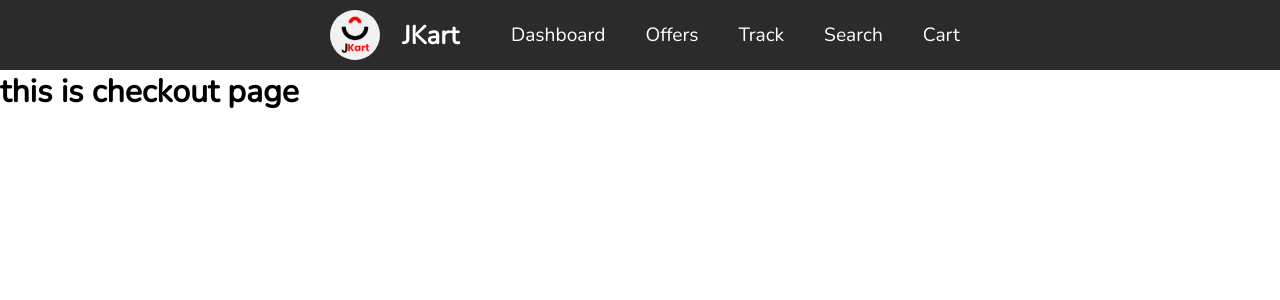
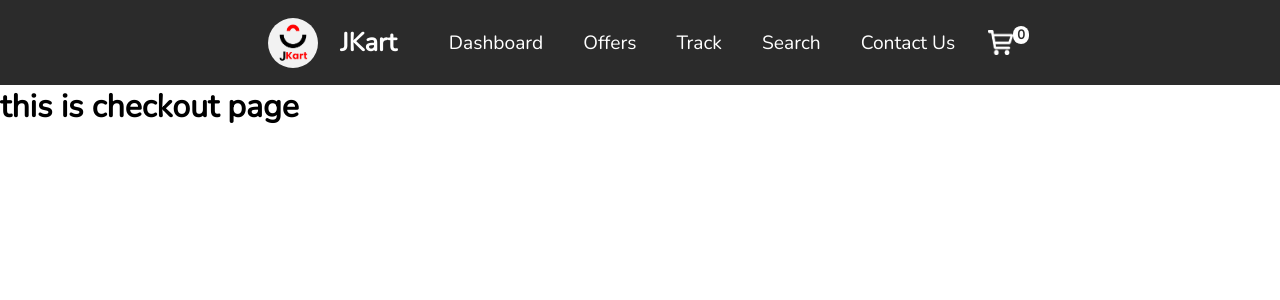
Before and after one commit to nikhivishwaa/JKart-Ecommerce-Website, a Django app: page /shop/cart/ in a window 1280 px wide. Shown: the top 300 px of the page. Run offline with Django 4.2, Linux system fonts and the light colour scheme.

Commit message:
cart logic updated to display no of items in cart on webpage

```diff
--- a/jkart/shop/static/shop/CSS/index.css
+++ b/jkart/shop/static/shop/CSS/index.css
@@ -36,19 +36,21 @@
             list-style: none;
         }
 
-        #navbar ul li a {
+        .nav-btn {
             text-decoration: none;
             padding: 6px 20px;
             color: white;
-
+        }
+        .nav-icon {
+            text-decoration: none;
+            padding: 6px 20px;
         }
 
-        #navbar ul li a:hover {
+        .nav-btn:hover {
             color: rgb(43, 43, 43);
             background-color: white;
             font-weight: bold;
             border-radius: 28px;
-
         }
 
         /* Navigation Menu : logo section */
@@ -105,11 +107,12 @@
         }
 
         /* cart button / icon styling */
-        .cart-btn{
+        .cart-btn {
             margin: auto 13px;
             display: flex;
 
         }
+
         .cart-btn img {
             display: block;
             width: 25px;
@@ -117,6 +120,7 @@
             filter: invert();
             margin: 4px 0px;
         }
+
         .cart-btn .count {
             font-size: .8rem;
             padding: 0px 4px;
@@ -144,6 +148,7 @@
             padding-left: 45px;
             font-size: 1.2rem;
         }
+
         /* input:active {
             padding: 10px 20px;
             border-radius: 12px;
--- /dev/null
+++ b/jkart/shop/static/shop/JS/cart.js
@@ -0,0 +1,14 @@
+const updateCart = () => {
+    let count = document.getElementsByClassName('count');
+    console.log(count);
+    let _cart = Array.from(count);
+    temp = JSON.parse(localStorage.getItem('cart'));
+    let item = 0;
+    for (const key in temp) {
+        item += temp[key];
+    }
+    console.log(item);
+    for (const i of _cart) {
+        i.innerHTML = item.toString();
+    }
+}
--- a/jkart/shop/templates/shop/basic.html
+++ b/jkart/shop/templates/shop/basic.html
@@ -23,16 +23,22 @@
             <h1>JKart</h1>
         </div>
         <ul>
-            <li><a href="/shop">Dashboard</a></li>
-            <li><a href="/shop/offers">Offers</a></li>
-            <li><a href="/shop/track">Track</a></li>
-            <li><a href="/shop/search">Search</a></li>
-            <li><a href="/shop/cart">Cart</a></li>
+            <li ><a class="nav-btn" href="/shop">Dashboard</a></li>
+            <li ><a class="nav-btn" href="/shop/offers">Offers</a></li>
+            <li ><a class="nav-btn" href="/shop/track">Track</a></li>
+            <li ><a class="nav-btn" href="/shop/search">Search</a></li>
+            <li ><a class="nav-btn" href="/shop/contact">Contact Us</a></li>
+            <li><a class="nav-icon" href="/shop/cart">
+                    <div class="cart-btn">
+                        <img src="{%static 'shop/IMG/cart.png'%}" alt="shop.png" id="logo">
+                        <div class="count"></div>
+                    </div>
+                </a></li>
         </ul>
         <div id="nav-menu">
             <div class="cart-btn">
                 <img src="{%static 'shop/IMG/cart.png'%}" alt="shop.png" id="logo">
-                <div class="count">5{{count}}</div>
+                <div class="count"></div>
             </div>
             <div class="menu">
                 <hr>
@@ -55,4 +61,9 @@
     {% block script %}{% endblock %}
 </body>
 
+<script src="{% static 'shop/JS/cart.js'%}"></script>
+<script>
+    updateCart();
+</script>
+
 </html>
```
